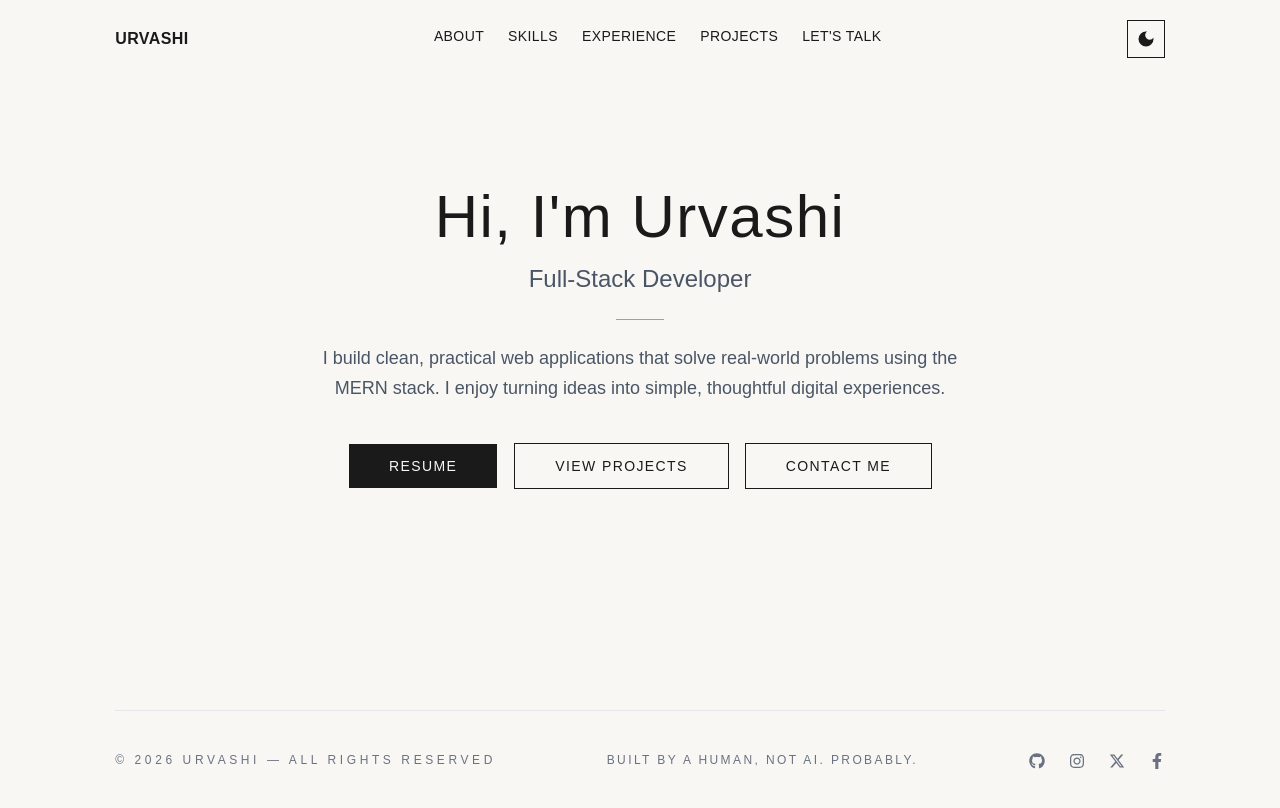
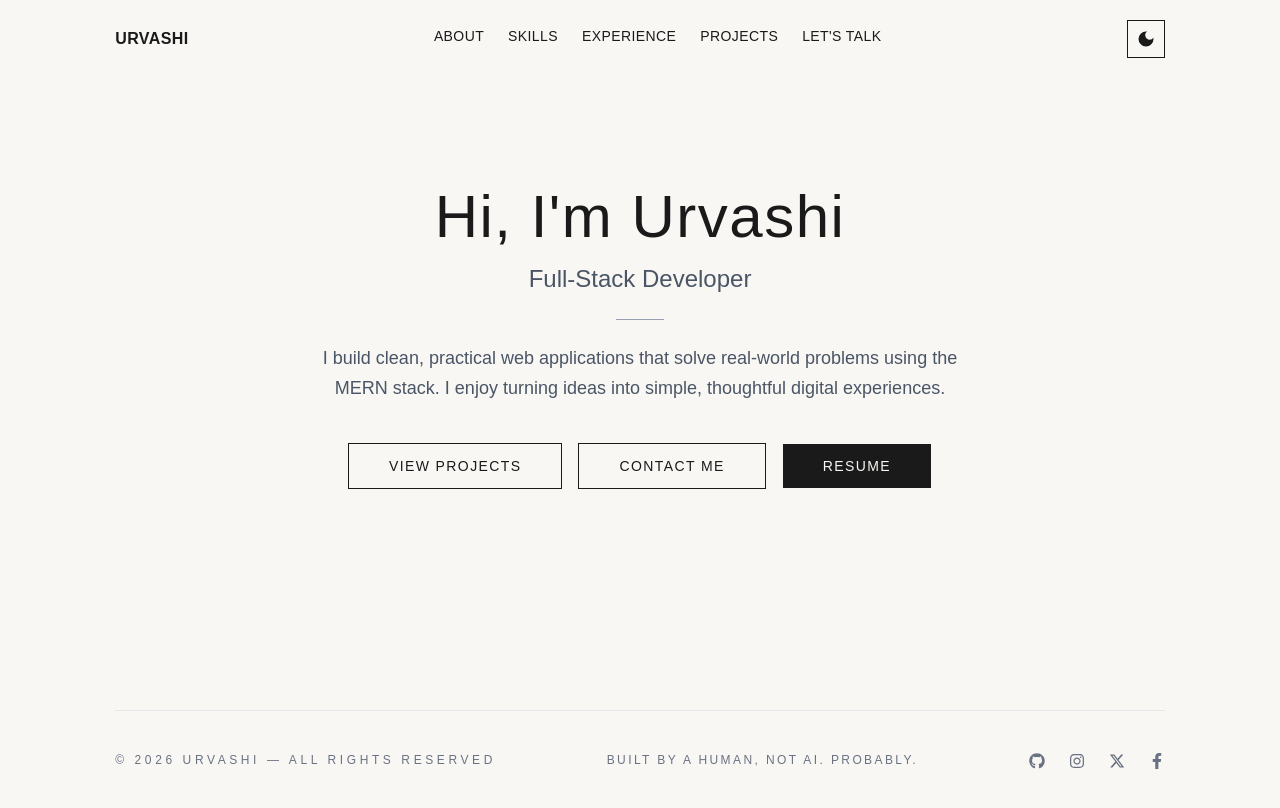
Before and after one commit to urvashidab/Urvashi-Portfolio, a React (Vite) app: page / in a window 1280 px wide. Shown: the top 808 px of the page. Built offline with nearby package versions, Linux system fonts and the light colour scheme.

Commit message:
Home page updated

```diff
--- a/src/pages/Home.jsx
+++ b/src/pages/Home.jsx
@@ -4,7 +4,7 @@ import { Link } from "react-router-dom";
 
 const Home = () => {
   return (
-    <section className=" flex items-center justify-center  min-h-[65vh]">
+    <section className=" flex items-center justify-center min-h-[65vh]">
       <div className=" max-w-2xl text-center ">
         {/* name */}
         <h1 className="text-5xl md:text-6xl font-light tracking-wide">
@@ -26,6 +26,13 @@ const Home = () => {
 
         {/* links */}
         <div className="mt-10 flex justify-center gap-4 flex-wrap">
+          <Link to="/projects">
+            <button className="btn uppercase">View Projects</button>
+          </Link>
+
+          <Link to="/contact">
+            <button className="btn uppercase">Contact me</button>
+          </Link>
           <a
             href="/resume.pdf"
             download="Urvashi_Resume.pdf"
@@ -33,13 +40,6 @@ const Home = () => {
           >
             resume
           </a>
-          <Link to="/projects">
-            <button className="btn uppercase">View Projects</button>
-          </Link>
-
-          <Link to="/contact">
-            <button className="btn uppercase">Contact me</button>
-          </Link>
         </div>
       </div>
     </section>
```
